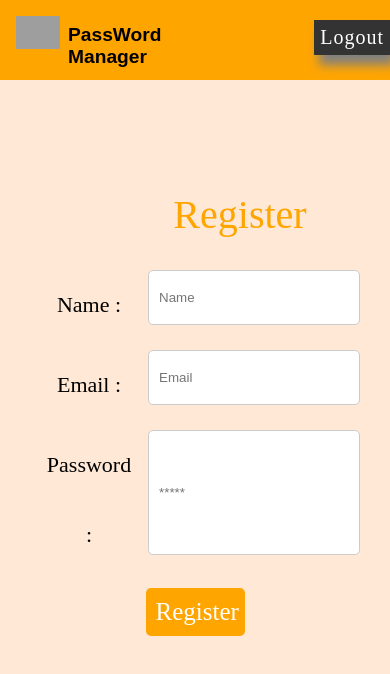
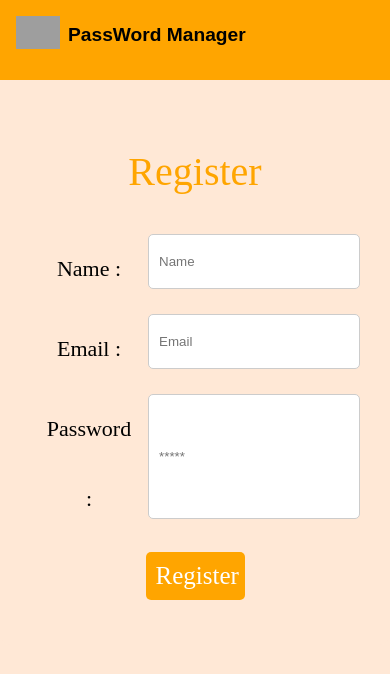
Before and after one commit to akhil1g/PasswordManager, a React (Create React App) app in the folder client-side/: page /register in a window 390 px wide. Shown: the top 674 px of the page. Built offline with nearby package versions, Linux system fonts and the light colour scheme; grey boxes are pictures that could not be loaded; the HTML template or start-up script is replaced by a standard one.

Commit message:
added changes

```diff
--- a/client-side/src/pages/MainPage/Main.css
+++ b/client-side/src/pages/MainPage/Main.css
@@ -1,3 +1,6 @@
+::-webkit-scrollbar {
+    display: none;
+}
 .main-container{
     display: flex;
     width: 100%;
--- a/client-side/src/pages/Navbar/Navbar.jsx
+++ b/client-side/src/pages/Navbar/Navbar.jsx
@@ -1,23 +1,27 @@
 import React from "react";
 import './navbar.css';
 import logo from "./logo.png";
-
+import Check from "./check";
 export default function Navbar()
 {
     const handleonClick=function()
     {
-        window.location.href="/";
+        const token=localStorage.getItem('token');
+        if(token)
+        {
+            window.location.href="/home";
+        }
+        else
+        {
+            window.location.href="/";
+        }
     }
-    const handlelogout=function()
-    {
-        localStorage.removeItem('token');
-        window.location.href="/";
-    }
+
     return (
         <div className="nav-box">
             <img src={logo} alt="Logo" className="nav-logo" />
             <div className="nav-heading" onClick={handleonClick}>PassWord Manager</div>
-            <div className="logout-button"><button className="logout" onClick={handlelogout}>Logout</button></div>
+            <Check />
         </div>
     );
 }
--- /dev/null
+++ b/client-side/src/pages/Navbar/check.jsx
@@ -0,0 +1,19 @@
+import './navbar.css'
+const handlelogout=function()
+{
+    localStorage.removeItem('token');
+    window.location.href="/";
+}
+
+const Check=function()
+{
+
+    const token=localStorage.getItem('token');
+    console.log(token);
+    if(token)
+    {
+        return <div className="logout-button"><button className="logout" onClick={handlelogout}>Logout</button></div>;
+    }
+
+}
+export default Check;
--- a/client-side/src/pages/Navbar/navbar.css
+++ b/client-side/src/pages/Navbar/navbar.css
@@ -8,6 +8,7 @@
     top: 0;
 }
 .nav-heading {
+    width: 15%;
     margin: 1.5rem 0 1rem 0.5rem;
     font-size: larger;
     font-weight: bold;
@@ -25,6 +26,7 @@
 }
 
 .logout{
+    margin-right: 15px;
     float: right;
     margin-top: 20px;
     height: 35px;
@@ -45,3 +47,9 @@
     background-color: white;
     color: black;
 }
+
+@media (max-width : 640px){
+    .nav-heading {
+        width: 60%;
+    }
+}
--- a/client-side/src/pages/RegisterPage/register.css
+++ b/client-side/src/pages/RegisterPage/register.css
@@ -15,12 +15,13 @@ body {
     text-align: center;
     justify-content: center;
     align-items: center;
-    margin-top: 70px;
+    /* margin-top: 70px; */
     width: 60%;
 
   }
 
   form {
+    width: 100%;
     line-height: 70px;
     background-color: #ffe8d6;
     padding: 30px;
@@ -30,10 +31,11 @@ body {
 
 
 .reg-heading{
+  width: 100%;
     display: block;
     color: orange;
     text-align: center;
-    margin: 0 0 20px 90px;
+    /* margin: 0 0 20px 90px; */
     font-size: 40px;
     font-family: "Bacasime Antique", serif;
     font-weight: 200;
--- a/client-side/src/pages/StorePage/Store.jsx
+++ b/client-side/src/pages/StorePage/Store.jsx
@@ -31,6 +31,7 @@ function Store() {
         const response=await fetch('http://localhost:2000/api/store',{
                 method:"POST",
                 headers:{
+                  'x-access-token': localStorage.getItem('token'),
                     'Content-Type':'application/json'
                 },
                 body:JSON.stringify({mail,website,username,webpassword,note}),
@@ -85,7 +86,7 @@ function Store() {
               <input
                 className="store-input"
                 type="text"
-                id="username"
+                id="website"
                 placeholder="enter url.."
                 name="website"
                 value={passwordData.website}
```
